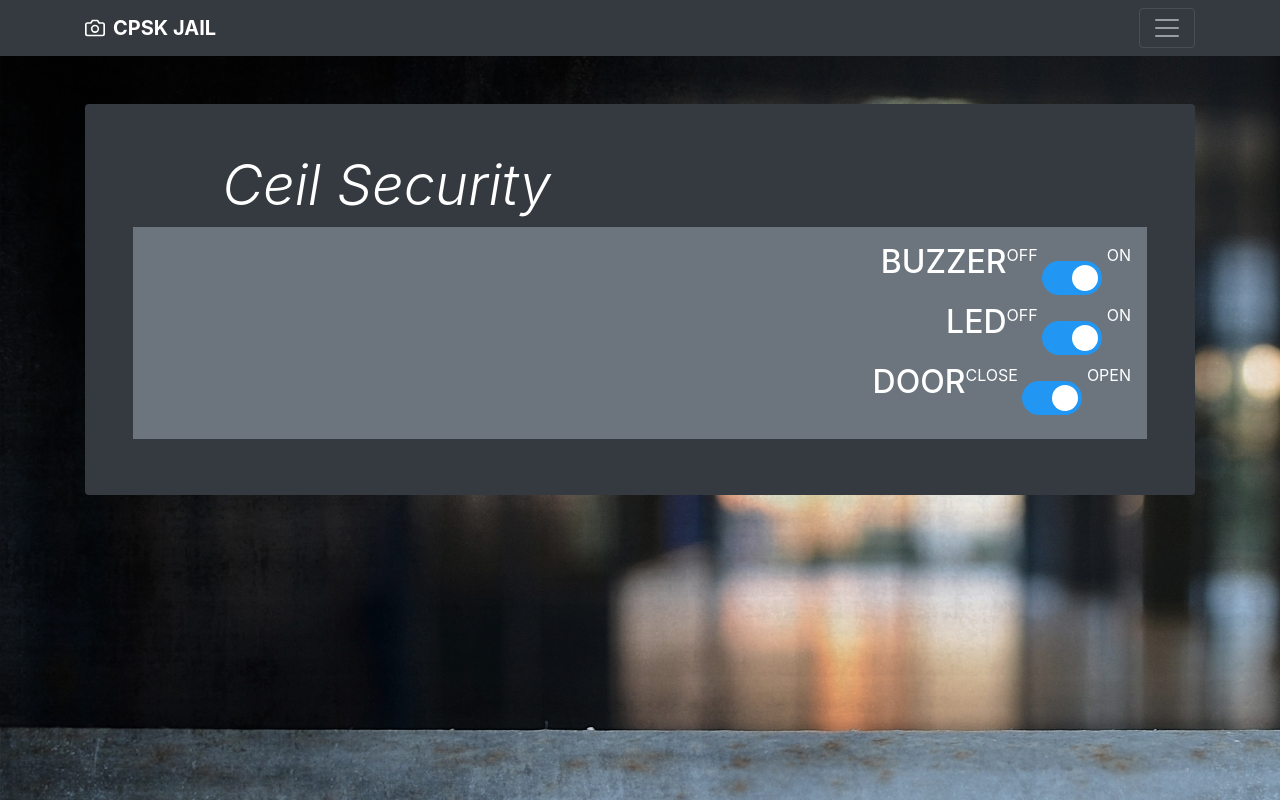
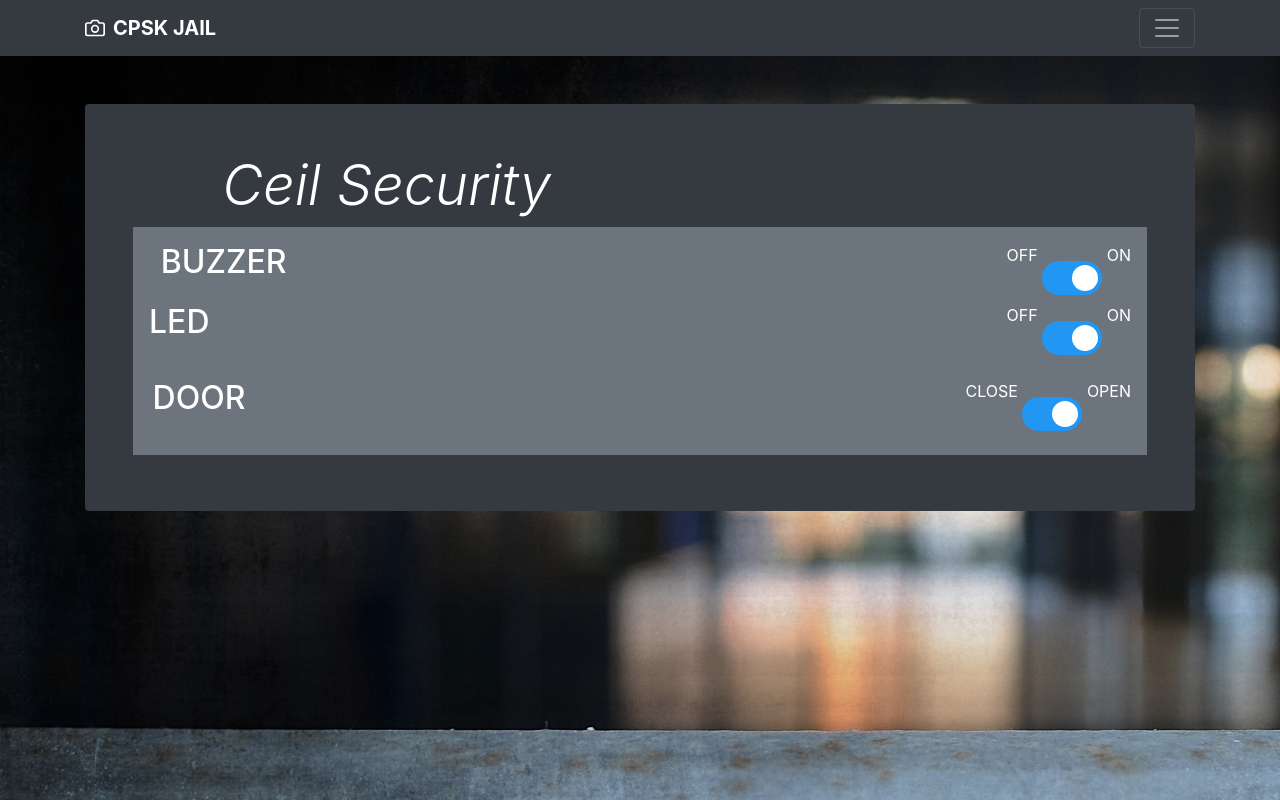
Before and after one commit to Klan300/ceil, a plain HTML site: page index.html in a window 1280 px wide. Drawn offline with nearby package versions, Linux system fonts and the light colour scheme; no server answers.

Commit message:
index.html

```diff
--- a/index.css
+++ b/index.css
@@ -89,3 +89,9 @@ h1 {
   .bg-color {
     background-color: bisque;
   }
+  .emptybox {
+    width: 45rem;
+  }
+  .emptybox_d {
+    width: 42.5rem;
+  }
--- a/index.html
+++ b/index.html
@@ -9,16 +9,25 @@
         integrity="sha384-Gn5384xqQ1aoWXA+058RXPxPg6fy4IWvTNh0E263XmFcJlSAwiGgFAW/dAiS6JXm" crossorigin="anonymous">
     <link rel="stylesheet" href="./index.css">
 </head>
+
 <body style="background-image: url('bgjpg.jpg');">
 
     <div class="header">
         <div class="navbar navbar-dark bg-dark shadow-sm">
             <div class="container d-flex justify-content-between">
                 <a href="#" class="navbar-brand d-flex align-items-center">
-                    <svg xmlns="http://www.w3.org/2000/svg" width="20" height="20" fill="none" stroke="currentColor" stroke-linecap="round" stroke-linejoin="round" stroke-width="2" aria-hidden="true" class="mr-2" viewBox="0 0 24 24" focusable="false"><path d="M23 19a2 2 0 0 1-2 2H3a2 2 0 0 1-2-2V8a2 2 0 0 1 2-2h4l2-3h6l2 3h4a2 2 0 0 1 2 2z"></path><circle cx="12" cy="13" r="4"></circle></svg>
+                    <svg xmlns="http://www.w3.org/2000/svg" width="20" height="20" fill="none" stroke="currentColor"
+                        stroke-linecap="round" stroke-linejoin="round" stroke-width="2" aria-hidden="true" class="mr-2"
+                        viewBox="0 0 24 24" focusable="false">
+                        <path d="M23 19a2 2 0 0 1-2 2H3a2 2 0 0 1-2-2V8a2 2 0 0 1 2-2h4l2-3h6l2 3h4a2 2 0 0 1 2 2z">
+                        </path>
+                        <circle cx="12" cy="13" r="4"></circle>
+                    </svg>
                     <strong>CPSK JAIL</strong>
                 </a>
-                  <button class="navbar-toggler collapsed" type="button" data-toggle="collapse" data-target="#navbarHeader" aria-controls="navbarHeader" aria-expanded="false" aria-label="Toggle navigation">
+                <button class="navbar-toggler collapsed" type="button" data-toggle="collapse"
+                    data-target="#navbarHeader" aria-controls="navbarHeader" aria-expanded="false"
+                    aria-label="Toggle navigation">
                     <span class="navbar-toggler-icon"></span>
                 </button>
             </div>
@@ -35,6 +44,7 @@
             <div class="p-3 mb-2 bg-secondary text-white">
                 <div class="d-flex justify-content-end">
                     <h2>BUZZER</h2>
+                    <div class="emptybox"></div>
                     <div class="bigbold">off
                         <label class="switch">
                             <input id="buzzer" type="checkbox" checked>
@@ -43,7 +53,7 @@
                         on
                     </div>
                 </div>
-            <div class="d-flex justify-content-end">
+                <div class="d-flex justify-content-between bd-highlight mb-3">
                     <h2>LED</h2>
                     <div class="bigbold">off
                         <label class="switch">
@@ -55,6 +65,7 @@
                 </div>
                 <div class="d-flex justify-content-end">
                     <h2>DOOR</h2>
+                    <div class="emptybox"></div>
                     <div class="bigbold">close
                         <label class="switch">
                             <input id="door" type="checkbox" checked>
```
Lines whose indentation alone changed are shown as unchanged.
